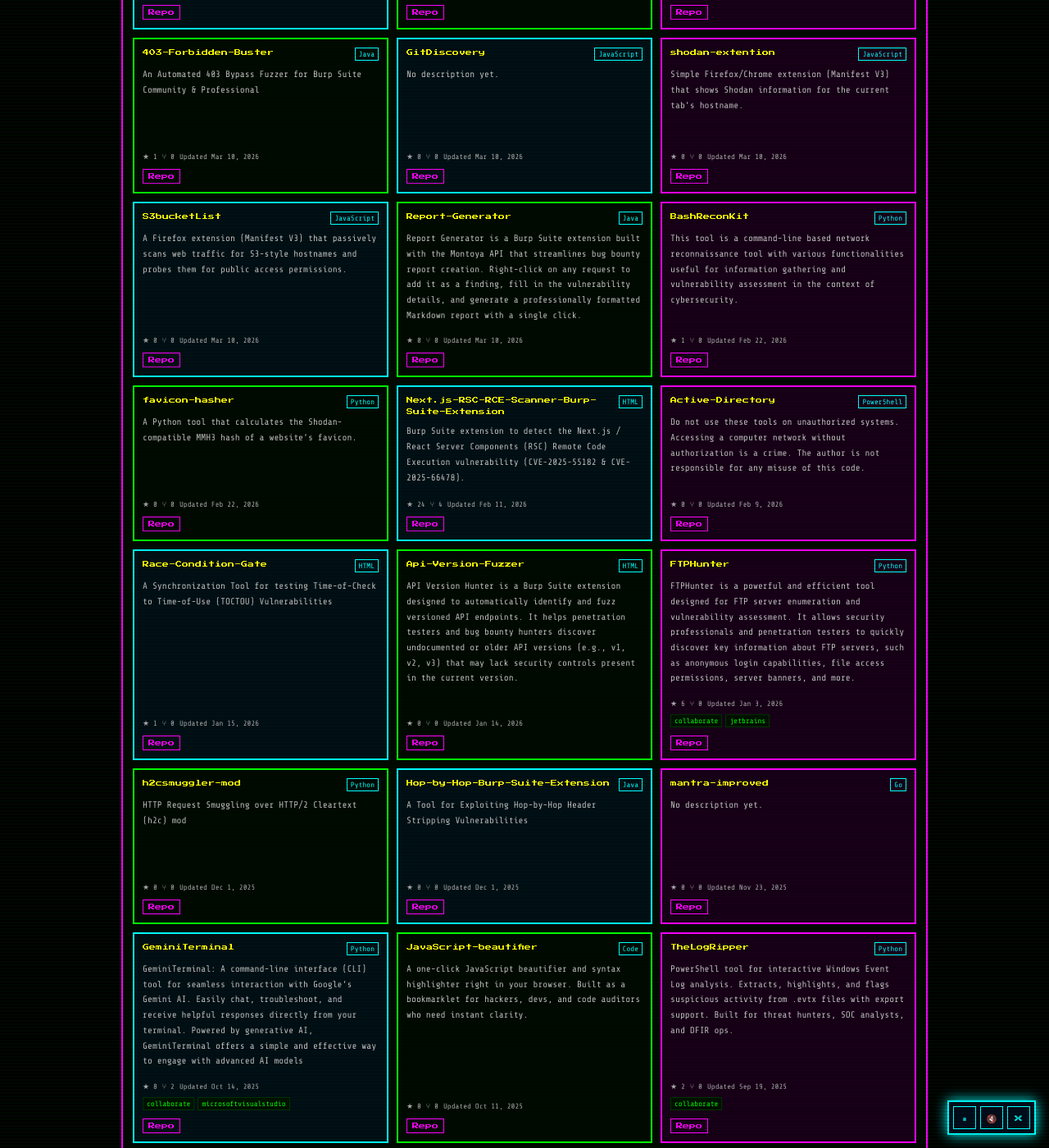
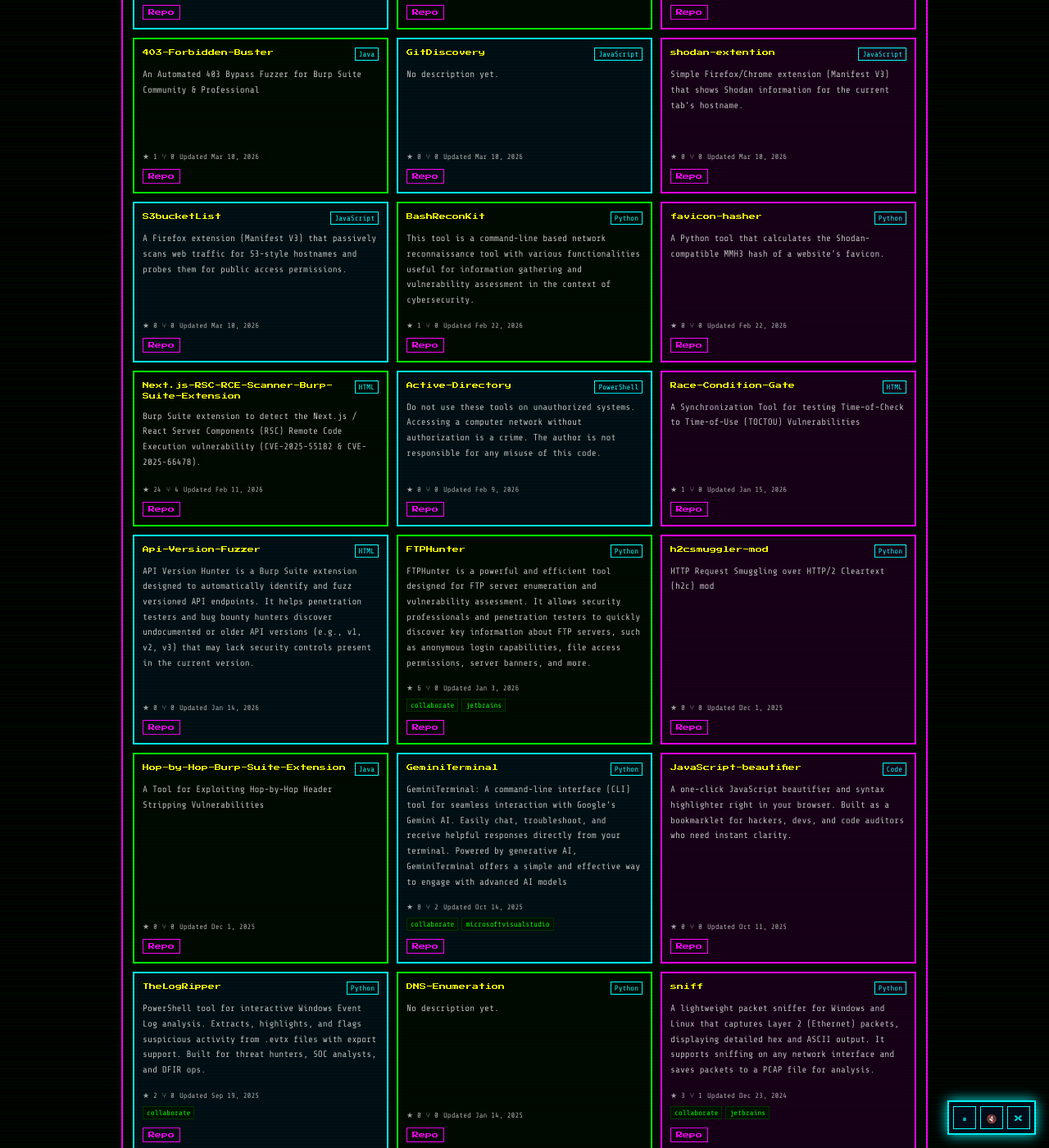
Before and after one commit to tobiasGuta/tobiasGuta.github.io, a Jekyll site: the page projects.html, which Jekyll copies as it is, in a window 1280 px wide and 1400 px high, scrolled down 3015 px. Shown: the whole window at 82% size. Built offline with Jekyll 4.4.1, drawn with Linux system fonts in a browser that asks for light colours; some of the changed text lies outside the part shown.

Commit message:
Update generated project data

```diff
--- a/assets/data/projects.json
+++ b/assets/data/projects.json
@@ -11,7 +11,7 @@
       "topics": [],
       "stargazers_count": 0,
       "forks_count": 0,
-      "updated_at": "2026-06-16T10:45:10Z",
+      "updated_at": "2026-06-16T13:05:12Z",
       "fork": false,
       "archived": false
     },
@@ -536,19 +536,6 @@
       "archived": false
     },
     {
-      "name": "Report-Generator",
-      "description": "Report Generator is a Burp Suite extension built with the Montoya API that streamlines bug bounty report creation. Right-click on any request to add it as a finding, fill in the vulnerability details, and generate a professionally formatted Markdown report with a single click.",
-      "html_url": "https://github.com/tobiasGuta/Report-Generator",
-      "homepage": null,
-      "language": "Java",
-      "topics": [],
-      "stargazers_count": 0,
-      "forks_count": 0,
-      "updated_at": "2026-03-10T00:40:40Z",
-      "fork": false,
-      "archived": false
-    },
-    {
       "name": "BashReconKit",
       "description": "This tool is a command-line based network reconnaissance tool with various functionalities useful for information gathering and vulnerability assessment in the context of cybersecurity.",
       "html_url": "https://github.com/tobiasGuta/BashReconKit",
@@ -669,19 +656,6 @@
       "archived": false
     },
     {
-      "name": "mantra-improved",
-      "description": null,
-      "html_url": "https://github.com/tobiasGuta/mantra-improved",
-      "homepage": null,
-      "language": "Go",
-      "topics": [],
-      "stargazers_count": 0,
-      "forks_count": 0,
-      "updated_at": "2025-11-23T05:31:35Z",
-      "fork": false,
-      "archived": false
-    },
-    {
       "name": "GeminiTerminal",
       "description": "GeminiTerminal: A command-line interface (CLI) tool for seamless interaction with Google\u2019s Gemini AI. Easily chat, troubleshoot, and receive helpful responses directly from your terminal. Powered by generative AI, GeminiTerminal offers a simple and effective way to engage with advanced AI models",
       "html_url": "https://github.com/tobiasGuta/GeminiTerminal",
```
